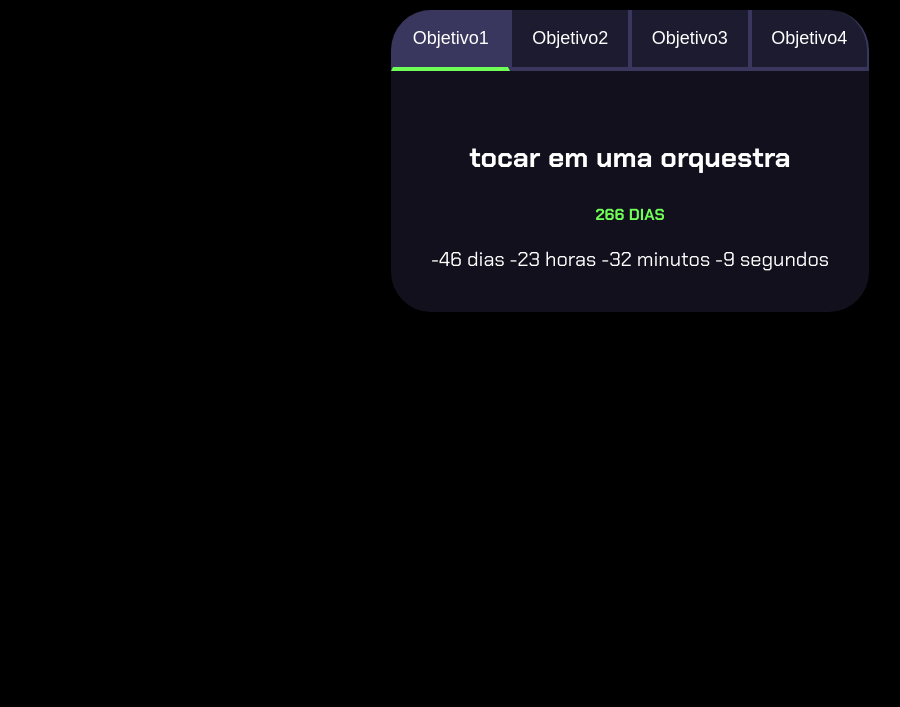
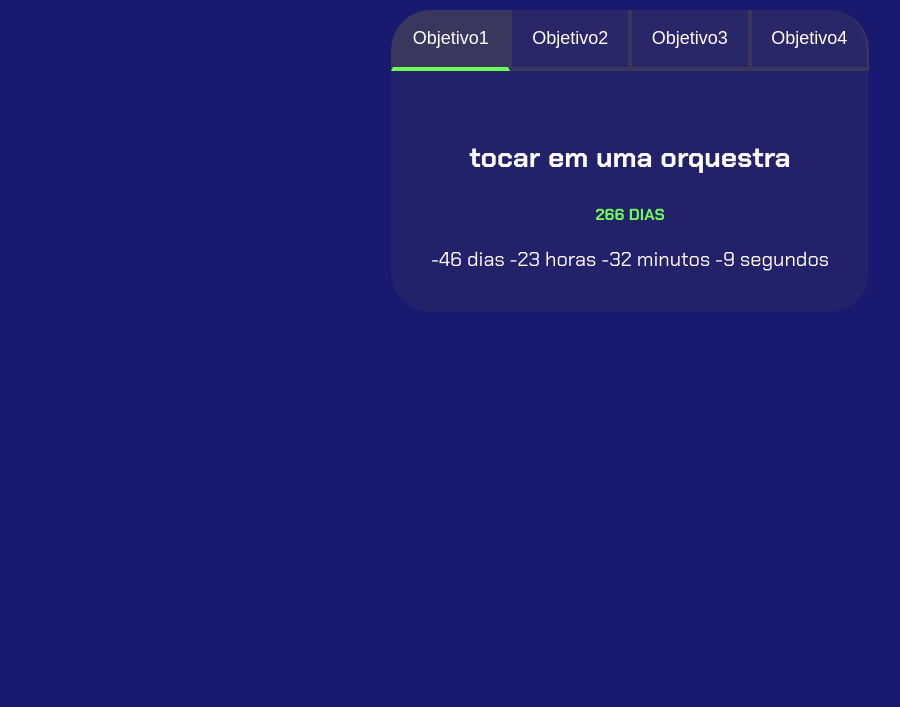
Before and after one commit to miusicos/projeto_de_vida, a plain HTML site: page index.html in a window 1280 px wide. Shown: the part 93-800 px from the top of the page, without its empty margins (10-910 px from the left). Drawn offline with Linux system fonts and the light colour scheme.

Commit message:
Update style.css

```diff
--- a/style.css
+++ b/style.css
@@ -2,7 +2,7 @@
 
 
 :root {
-    --cor-de-fundo: #000000;
+    --cor-de-fundo: #191970;
     --verde: #6FFF57;
     --branco: #FFFFFF;
     --botao-ativo: #3A375E;
```
